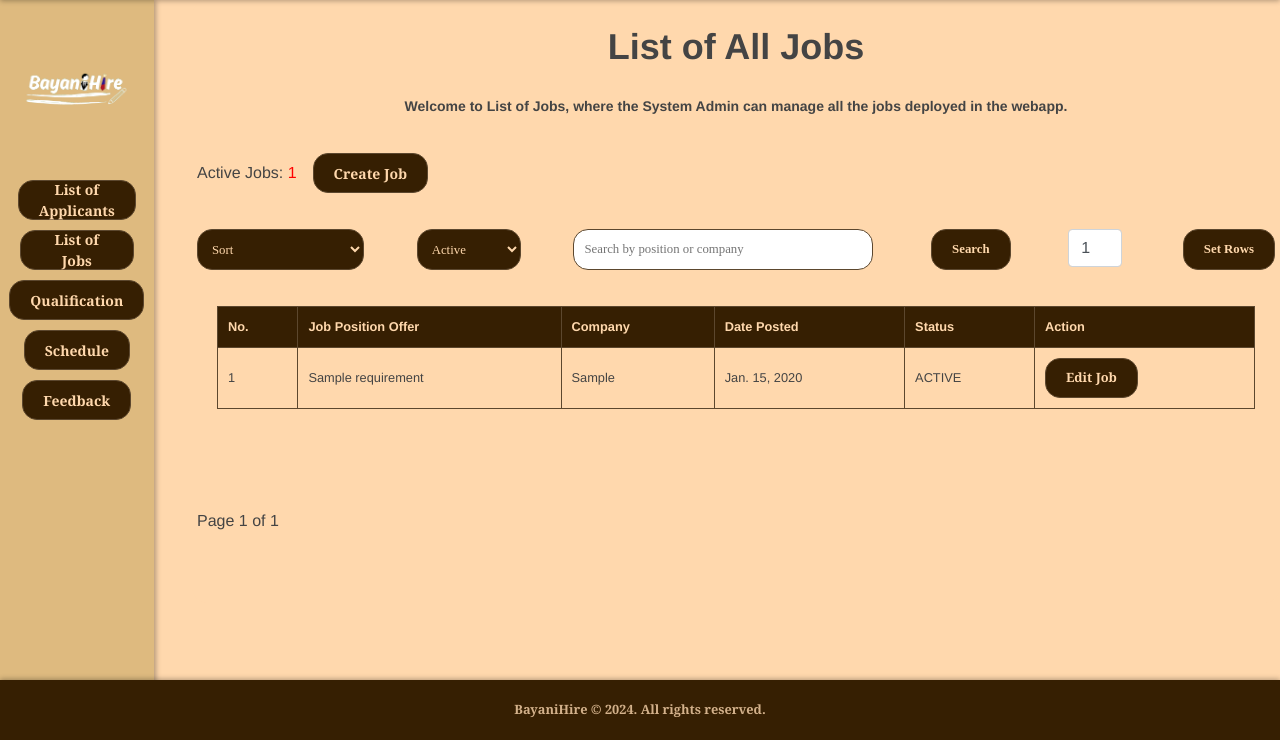
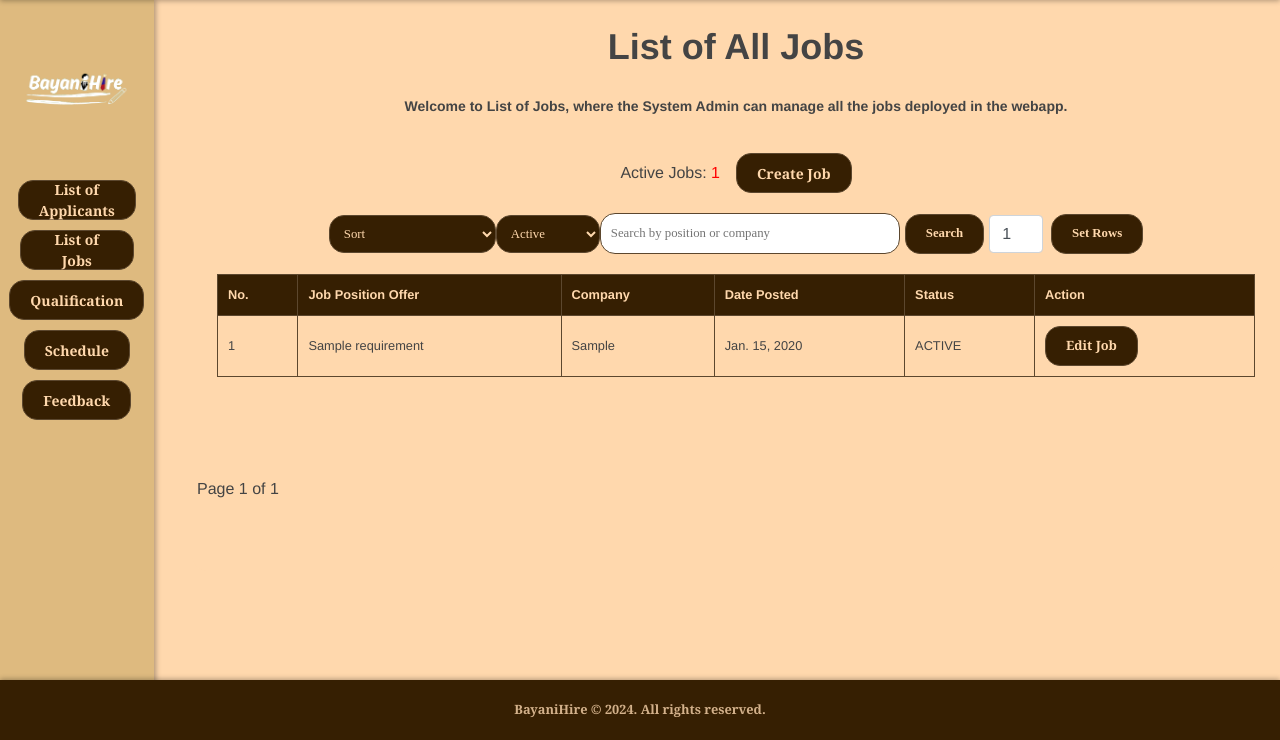
Before and after one commit to BayaniHire/WebApplication, a Django app: template users_app/templates/AdminView_2_ListofJobs.html in a window 1280 px wide. Shown: the part 60-800 px from the top of the page. Run offline with Django 5.2, Linux system fonts and the light colour scheme; tables that the repository leaves empty hold one stand-in row (values such as "Sample post"); the template is opened without the code that fills it: values that come from a table or form of the project are taken from there, most other values are stand-ins (such as "Sample title", 1, 10 or a date in 2020); data that the repository does not hold is empty; some libraries are stand-ins or nearby versions.

Commit message:
AdminView_2_ListofJobs.html

```diff
--- a/users_app/templates/AdminView_2_ListofJobs.html
+++ b/users_app/templates/AdminView_2_ListofJobs.html
@@ -8,13 +8,13 @@
     <p style="font-size: 14px; font-weight: bold; text-align: center;">
         Welcome to List of Jobs, where the System Admin can manage all the jobs deployed in the webapp.
     </p>
-    <div class="d-flex align-items-center mb-3">
+    <div class="form-inline d-flex justify-content-center align-items-center">
         <p class="mb-0 mr-3">Active Jobs: <span style="color: red;">{{ active_jobs_count }}</span></p>
         <button class="sfbutton" onclick="window.location.href='{% url 'create_job_details' %}';">Create Job</button>
     </div>
 
     <!-- Form for sorting, searching, and setting rows per page -->
-    <form method="GET" action="" class="d-flex justify-content-between mb-3">
+    <form method="GET" action="" class="form-inline d-flex justify-content-center align-items-center">
         <input type="hidden" name="sort" value="{{ sort_type }}">
 
         <input type="hidden" name="sort_order" value="{{ sort_order }}">
```
